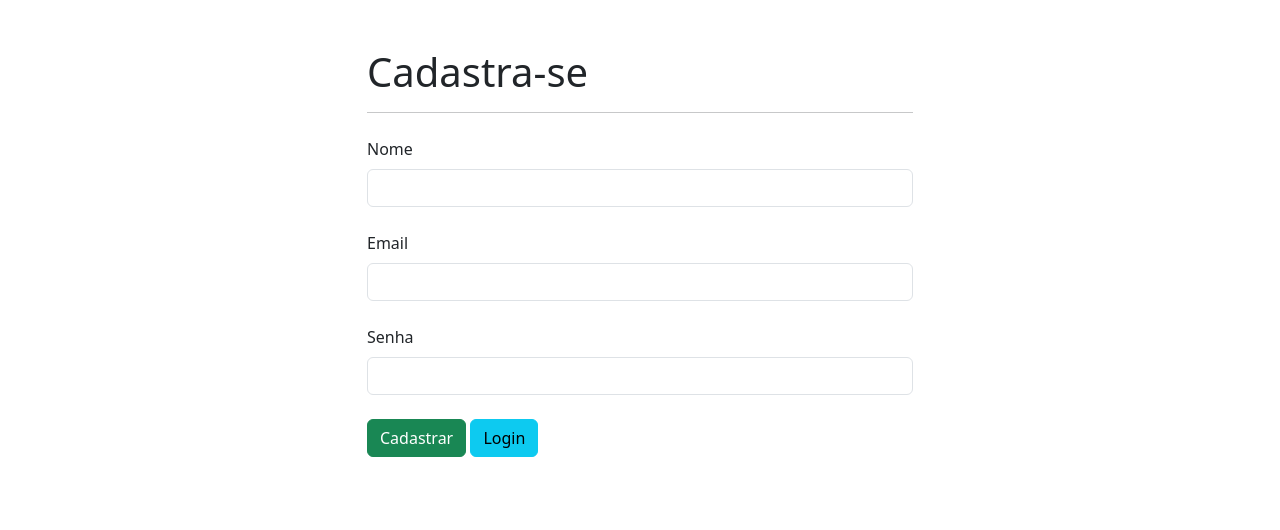
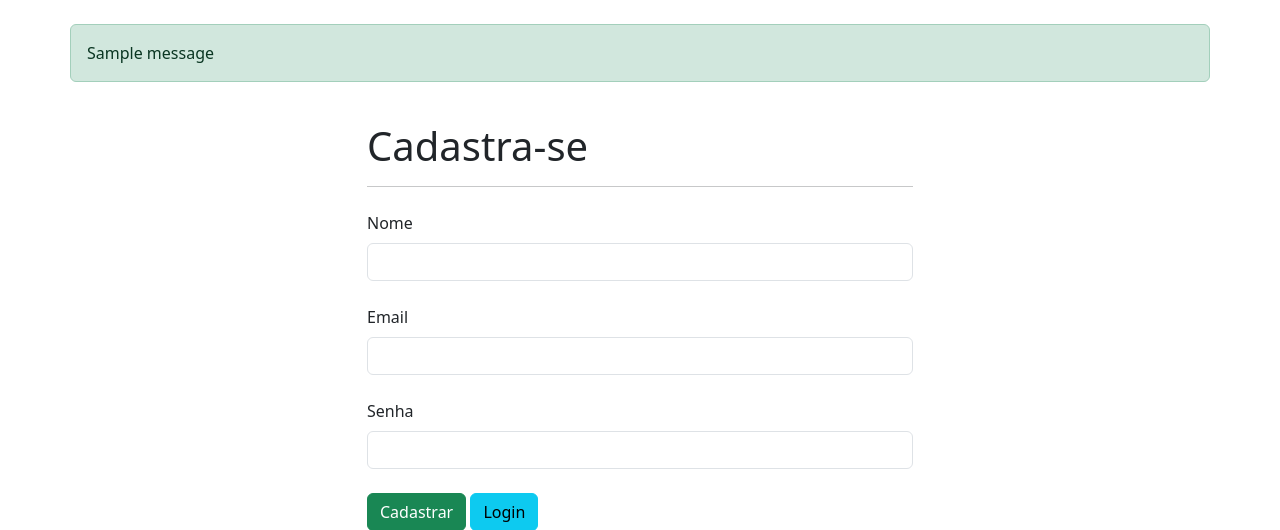
Before and after one commit to devdiaslog/web-django-tela-login, a Django app: page /auth/register/ in a window 1280 px wide. Shown: the top 530 px of the page. Run offline with Django 4.2, Linux system fonts and the light colour scheme; tables that the repository leaves empty hold one stand-in row (values such as "Sample post"); one stand-in notice (Sample message) is shown; some libraries are stand-ins or nearby versions.

Commit message:
Adicionando o django messages

```diff
--- a/usuarios/templates/register.html
+++ b/usuarios/templates/register.html
@@ -5,35 +5,23 @@
 {% block body %}
   <div class="container">
     <div class="row mt-4">
-    {% if status == '0' %}
-    <div class="alert alert-danger" role="alert">
-      Nome e e-mail devem ser preenchidos.
-    </div>
+
+    {% if messages %}
+      {% for message in messages %}
+        <div class="alert {{ message.tags }}" role="alert">
+          {{ message }}
+        </div>
+      {% endfor %}
     {% endif %}
-    {% if status == '1' %}
-    <div class="alert alert-danger" role="alert">
-      A senha deve conter pelo 8 dígitos.
-    </div>
-    {% endif %}
-    {% if status == '2' %}
-    <div class="alert alert-secondary" role="alert">
-      Usuário já cadastrado.
-    </div>
-    {% endif %}
-    {% if status == '3' %}
-    <div class="alert alert-success" role="alert">
-      Usuário cadastrado com sucesso
-    </div>
-    {% endif %}
-    {% if status == '4' %}
-    <div class="alert alert-danger" role="alert">
-      Erro interno do servidor
-    </div>
-    {% endif %}
-
 
         <div class="col-md-3">
         </div>
+
+
+
+
+
+
 
         <div class="col-md mt-4">
           <h1>Cadastra-se</h1>
--- a/usuarios/views.py
+++ b/usuarios/views.py
@@ -2,6 +2,8 @@ from django.shortcuts import render
 from django.shortcuts import redirect
 from .models import Usuarios
 from hashlib import sha256
+from django.contrib import messages
+from django.contrib.messages import constants
 from django.http.response import HttpResponse
 
 
@@ -11,14 +13,17 @@ def validar_register(request):
   senha = request.POST.get('senha')
 
   if len(nome.strip()) == 0 or len(email.strip()) == 0:
-    return redirect("/auth/register/?status=0")
+    messages.add_message(request,constants.ERROR,"Nome e e-mail devem ser preenchidos.")
+    return redirect("/auth/register/")
     # Se o usuário não digitou nada
   if len(senha)<8:
-    return redirect("/auth/register/?status=1")
+    messages.add_message(request,constants.INFO,"A senha deve conter pelo 8 dígitos")
+    return redirect("/auth/register/")
     # Se o usuário preencheu nome e email porém a senha é menor que 8
   usuario = Usuarios.objects.filter(email=email)
   if len(usuario) > 0:
-    return redirect("/auth/register/?status=2")
+    messages.add_message(request,constants.WARNING,'Usuário já cadastrado')
+    return redirect("/auth/register/")
     #Se o usuario já é cadastrado
 
   # Caso não tenha erro, cadastrar no banco de dados
@@ -26,10 +31,12 @@ def validar_register(request):
     senha = sha256(senha.encode()).hexdigest()
     usuario = Usuarios(nome=nome,email=email,senha=senha)
     usuario.save()
-    return redirect("/auth/register/?status=3")
+    messages.add_message(request,constants.SUCCESS,"Usuário cadastrado com sucesso.")
+    return redirect("/auth/register/")
     # Deu tudo ta certo
   except:
-    return redirect("/auth/register/?status=4")
+    messages.add_message(request,constants.ERROR,"Erro interno do servidor")
+    return redirect("/auth/register/")
     # Erro interno do sistema
 
 def validar_login(request):
@@ -41,13 +48,13 @@ def validar_login(request):
     request.session['usuario_logado'] = True
     return redirect("/auth/usuarios/")
   else:
-    return redirect("/auth/login/?status=0")
+    messages.add_message(request,constants.ERROR,"Usuário ou senha incorretos")
+    return redirect("/auth/login/")
     #Usuario ou senha incorreto
 
 def logout(request):
-  return HttpResponse(request.session.get_expiry_date())
-  # request.session.flush()
-  # return redirect("/auth/login/")
+  request.session.flush()
+  return redirect("/auth/login/")
 
 def login(request):
   status = request.GET.get("status")
@@ -61,4 +68,5 @@ def index(request):
   if request.session.get('usuario_logado'):
     usuarios = Usuarios.objects.all()
     return render(request,"lista_usuarios.html",{"usuarios":usuarios})
-  return redirect("/auth/login/?status=1")
+  messages.add_message(request,constants.WARNING,"Faça login para continuar.")
+  return redirect("/auth/login/")
```
Also changed, not shown: telalogin/settings.py (+10 -0 lines), usuarios/templates/login.html (+7 -11 lines).
